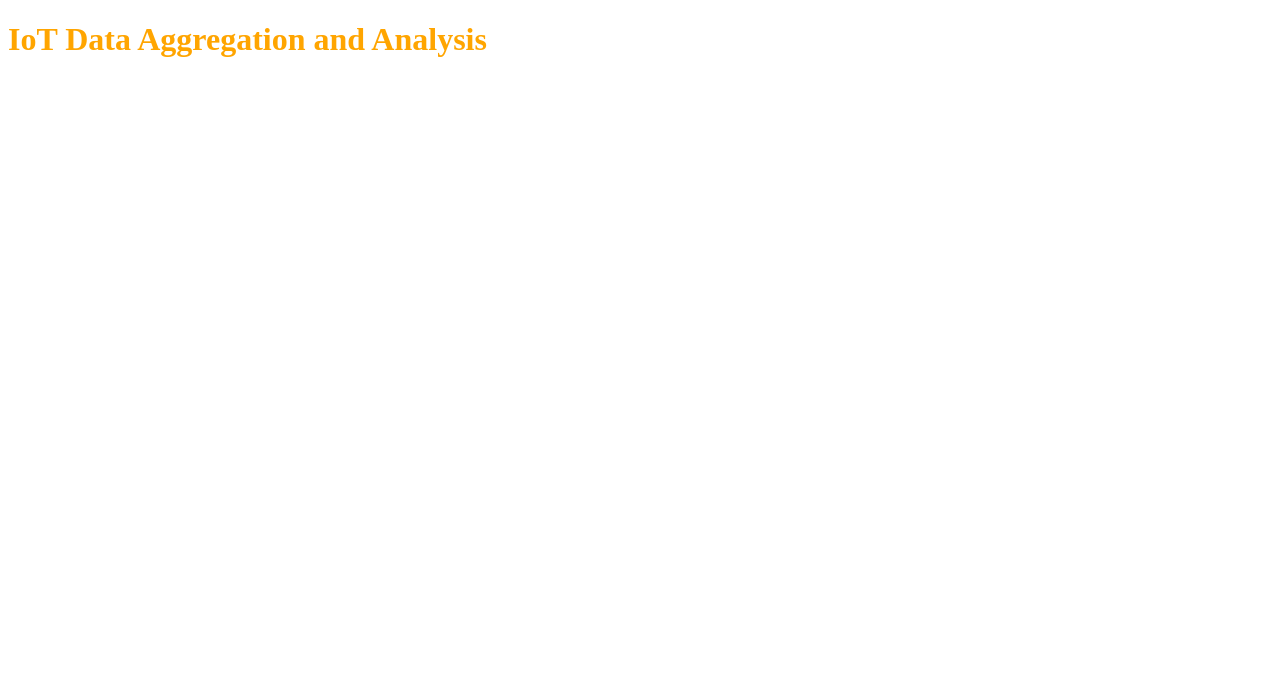
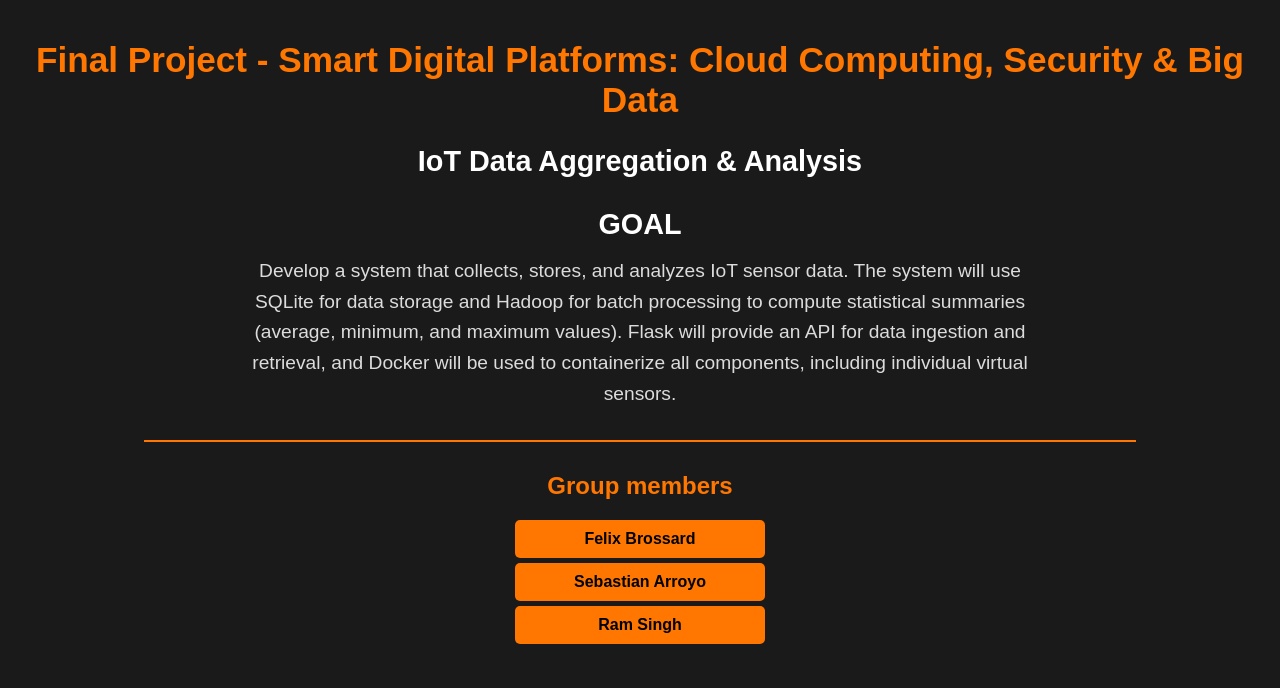
Before and after one commit to ramxv/IoT-Data-Aggregation-Analysis, a Python web app: template flask/templates/index.html in a window 1280 px wide. Shown: the top 688 px of the page. Run offline with Jinja, Linux system fonts and the light colour scheme; the template is opened without the code that fills it, so the values that code supplies are empty.

Commit message:
Add render_template dirs and files

```diff
--- a/flask/static/style.css
+++ b/flask/static/style.css
@@ -1,3 +1,61 @@
+* {
+	margin: 0;
+	padding: 0;
+	box-sizing: border-box;
+	font-family: Arial, sans-serif;
+}
+
+body {
+	background-color: #1a1a1a;
+	color: white;
+	display: flex;
+	flex-direction: column;
+	align-items: center;
+	text-align: center;
+	padding: 40px 20px;
+}
+
 h1 {
-  color: orange;
+	color: #ff7700;
+	font-size: 2.2rem;
+	margin-bottom: 10px;
 }
+
+h2 {
+	color: white;
+	font-size: 1.8rem;
+	margin: 15px 0;
+}
+
+p {
+	max-width: 800px;
+	line-height: 1.6;
+	font-size: 1.2rem;
+	color: #dcdcdc;
+}
+
+hr {
+	width: 80%;
+	border: 1px solid #ff7700;
+	margin: 30px 0;
+}
+
+h3 {
+	color: #ff7700;
+	font-size: 1.5rem;
+}
+
+ul {
+	list-style: none;
+	margin-top: 15px;
+}
+
+ul li {
+	background: #ff7700;
+	color: black;
+	padding: 10px;
+	margin: 5px 0;
+	border-radius: 5px;
+	width: 250px;
+	font-weight: bold;
+}
--- a/flask/templates/index.html
+++ b/flask/templates/index.html
@@ -9,7 +9,17 @@
 </head>
 
 <body>
-  <h1> IoT Data Aggregation and Analysis </h1>
+  <h1> Final Project - Smart Digital Platforms: Cloud Computing, Security & Big Data</h1>
+	<h2>IoT Data Aggregation & Analysis</h2>
+	<h2>GOAL</h2>
+	<p>Develop a system that collects, stores, and analyzes IoT sensor data. The system will use SQLite for data storage and Hadoop for batch processing to compute statistical summaries (average, minimum, and maximum values). Flask will provide an API for data ingestion and retrieval, and Docker will be used to containerize all components, including individual virtual sensors.</p>
+	<hr>
+	<h3>Group members</h3>
+	<ul>
+		<li>Felix Brossard</li>
+		<li>Sebastian Arroyo</li>
+		<li>Ram Singh</li>
+	</ul>
 </body>
 
 </html>
```
